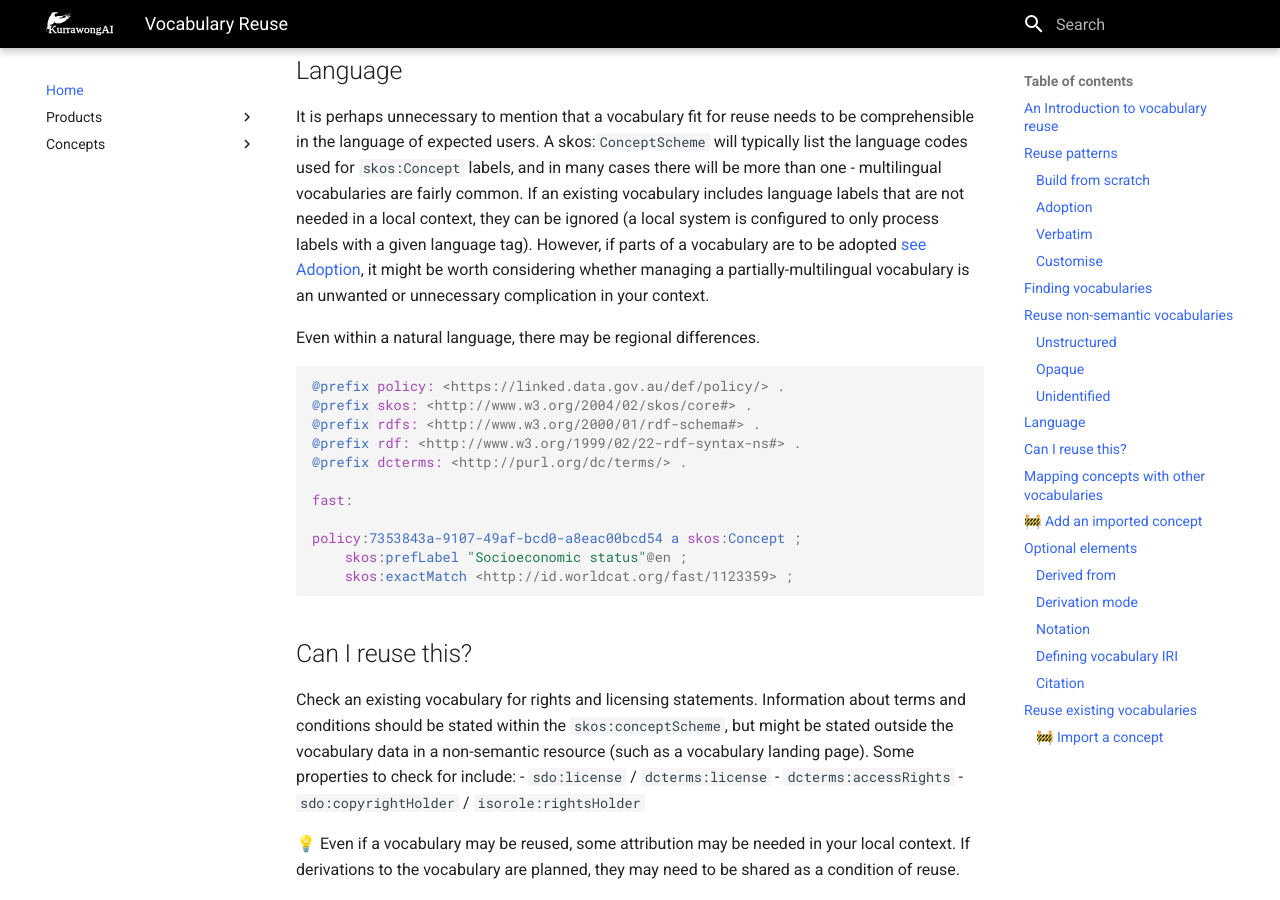
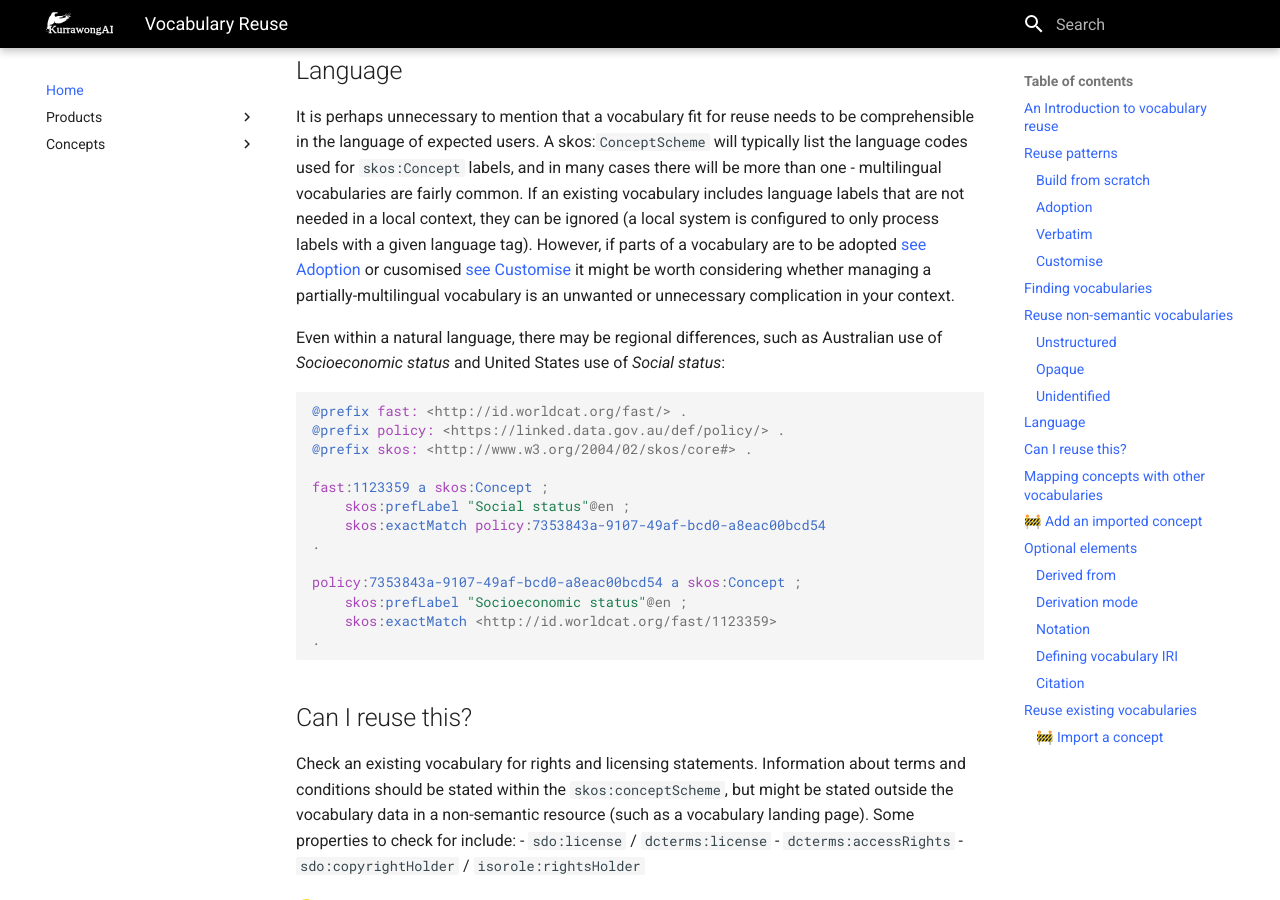
Before and after one commit to Kurrawong/docs, an MkDocs documentation site: the page built from docs/concepts/vocabs/vocab-reuse.md, in a window 1280 px wide and 900 px high, scrolled down 4178 px. Built offline with MkDocs 1.6.1 and Material for MkDocs 9.7.7, drawn with Linux system fonts in a browser that asks for light colours.

Commit message:
Update vocab-reuse.md

````diff
--- a/docs/concepts/vocabs/vocab-reuse.md
+++ b/docs/concepts/vocabs/vocab-reuse.md
@@ -124,22 +124,24 @@ Where a vocabulary has labels but no identifiers - new IRIs will need to be cons
 
 ## Language
 
-It is perhaps unnecessary to mention that a vocabulary fit for reuse needs to be comprehensible in the language of expected users. A skos:`ConceptScheme` will typically list the language codes used for `skos:Concept` labels, and in many cases there will be more than one - multilingual vocabularies are fairly common. If an existing vocabulary includes language labels that are not needed in a local context, they can be ignored (a local system is configured to only process labels with a given language tag). However, if parts of a vocabulary are to be adopted [see Adoption](#adoption), it might be worth considering whether managing a partially-multilingual vocabulary is an unwanted or unnecessary complication in your context.
+It is perhaps unnecessary to mention that a vocabulary fit for reuse needs to be comprehensible in the language of expected users. A skos:`ConceptScheme` will typically list the language codes used for `skos:Concept` labels, and in many cases there will be more than one - multilingual vocabularies are fairly common. If an existing vocabulary includes language labels that are not needed in a local context, they can be ignored (a local system is configured to only process labels with a given language tag). However, if parts of a vocabulary are to be adopted [see Adoption](#adoption) or cusomised [see Customise](#customise) it might be worth considering whether managing a partially-multilingual vocabulary is an unwanted or unnecessary complication in your context.
 
-Even within a natural language, there may be regional differences.
+Even within a natural language, there may be regional differences, such as Australian use of _Socioeconomic status_ and United States use of _Social status_:
 
 ```turtle
+@prefix fast: <http://id.worldcat.org/fast/> .
 @prefix policy: <https://linked.data.gov.au/def/policy/> .
 @prefix skos: <http://www.w3.org/2004/02/skos/core#> .
-@prefix rdfs: <http://www.w3.org/2000/01/rdf-schema#> .
-@prefix rdf: <http://www.w3.org/1999/02/22-rdf-syntax-ns#> .
-@prefix dcterms: <http://purl.org/dc/terms/> .
 
-fast:
+fast:1123359 a skos:Concept ;
+	skos:prefLabel "Social status"@en ;
+	skos:exactMatch policy:7353843a-9107-49af-bcd0-a8eac00bcd54
+.
 
 policy:7353843a-9107-49af-bcd0-a8eac00bcd54 a skos:Concept ;
 	skos:prefLabel "Socioeconomic status"@en ;
-	skos:exactMatch <http://id.worldcat.org/fast/1123359> ;
+	skos:exactMatch <http://id.worldcat.org/fast/1123359>
+.
 
 ```
 
````
